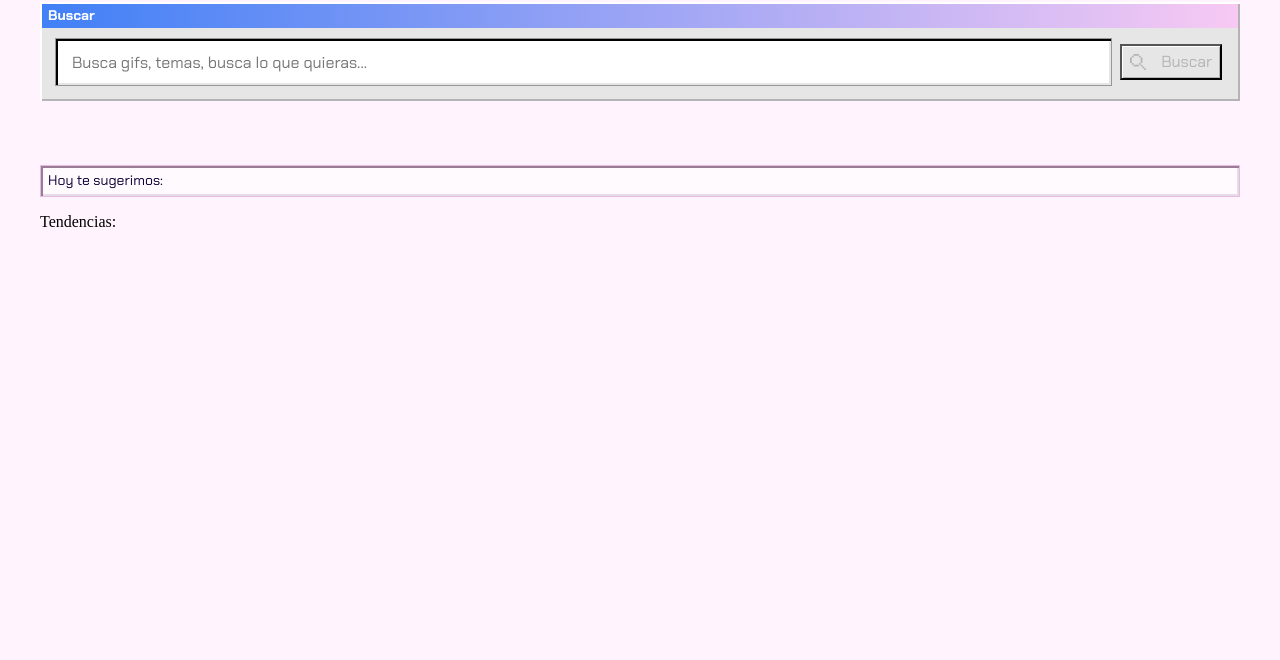
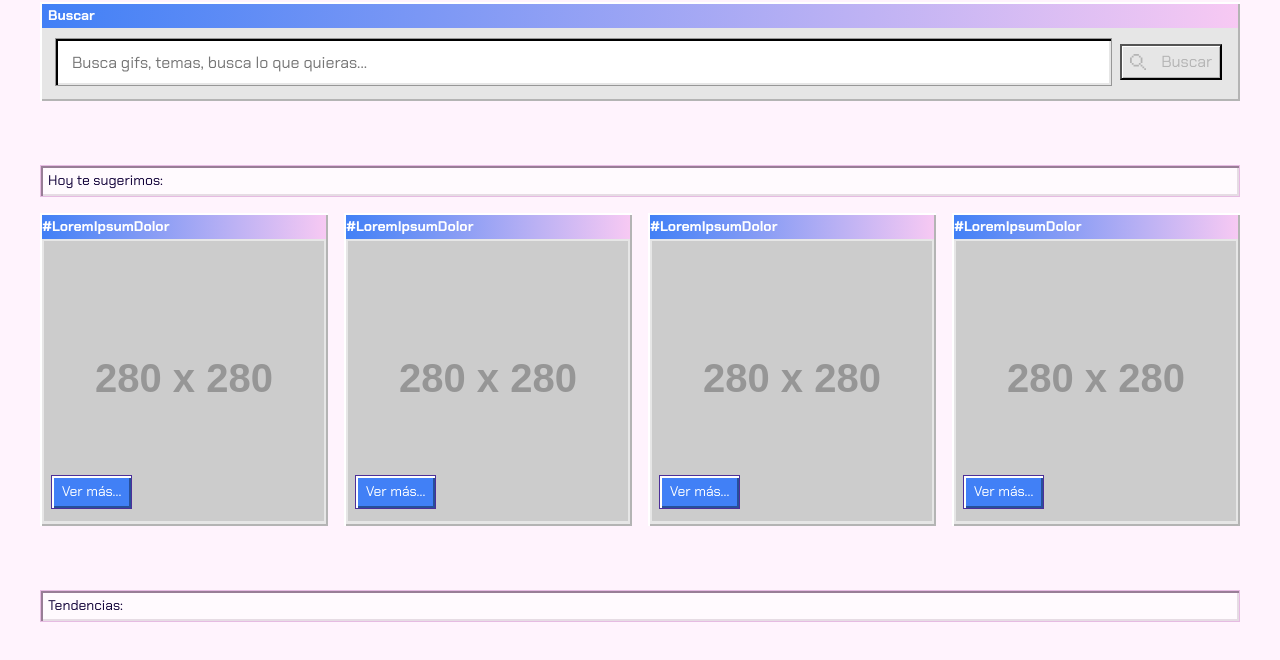
Before and after one commit to fvittorello/GifOS, a plain HTML site: page index.html in a window 1280 px wide. Shown: the part 136-796 px from the top of the page. Drawn offline with Linux system fonts and the light colour scheme; placeholder pictures from the web are drawn by us.

Commit message:
Initial wireframe

```diff
--- a/index.html
+++ b/index.html
@@ -42,10 +42,40 @@
                     <header class="today__title">
                         <p>Hoy te sugerimos:</p>
                     </header>
-                    <div class="today__item"></div>
-                    <div class="today__item"></div>
-                    <div class="today__item"></div>
-                    <div class="today__item"></div>
+                    <div class="today__container">
+                        <div class="today__item">
+                            <div class="item__header">
+                                <p class="item__header__text">#LoremIpsumDolor</p>
+                            </div>
+                            <img class="item__img" src="https://via.placeholder.com/280" alt="placeholder">
+                            <button class="item__btn" type="button">Ver más...</button>
+                        </div>
+
+                        <div class="today__item">
+                            <div class="item__header">
+                                <p class="item__header__text">#LoremIpsumDolor</p>
+                            </div>
+                            <img class="item__img" src="https://via.placeholder.com/280" alt="placeholder">
+                            <button class="item__btn" type="button">Ver más...</button>
+                        </div>
+
+                        <div class="today__item">
+                            <div class="item__header">
+                                <p class="item__header__text">#LoremIpsumDolor</p>
+                            </div>
+                            <img class="item__img" src="https://via.placeholder.com/280" alt="placeholder">
+                            <button class="item__btn" type="button">Ver más...</button>
+                        </div>
+
+                        <div class="today__item">
+                            <div class="item__header">
+                                <p class="item__header__text">#LoremIpsumDolor</p>
+                            </div>
+                            <img class="item__img" src="https://via.placeholder.com/280" alt="placeholder">
+                            <button class="item__btn" type="button">Ver más...</button>
+                        </div>
+                    </div>
+
                 </section>
 
                 <section class="tendencies">
--- a/styles/scss/_components.scss
+++ b/styles/scss/_components.scss
@@ -134,16 +134,98 @@
 }
 
 .today {
+	margin-top: 64px;
+
+	&__title {
 		height: 32px;
-	margin: 64px 0 16px 0;
+		padding: 0 7px;
+		margin-bottom: 16px;
 		display: flex;
 		align-items: center;
 		background: #fffafe;
 		border: 1px solid #e6bbe2;
 		box-shadow: inset 2px 2px $color-deadpink, inset -2px -2px #e6dce4;
+		color: $color-darkblue;
+		font-family: $font-primary;
+		font-weight: 400;
+		font-size: $font-14;
+		line-height: $font-18;
+	}
+
+	&__container {
+		display: flex;
+		justify-content: space-between;
+	}
+
+	&__item {
+		width: 288px;
+		height: 313px;
+		background: #e6e6e6;
+		box-shadow: inset 2px 2px $color-white, inset -2px -2px #b4b4b4;
+	}
+}
+
+.item {
+	&__header {
+		height: 24px;
+		margin: 0 2px;
+		display: flex;
+		align-items: center;
+		background: $color-gradient-day;
+		position: relative;
+		top: 2px;
+
+		&__text {
+			color: $color-white;
+			font-family: $font-primary;
+			font-size: $font-14;
+			font-weight: 700;
+			line-height: $font-18;
+		}
+	}
+
+	&__img {
+		width: 280px;
+		height: 280px;
+		position: relative;
+		top: 4px;
+		left: 4px;
+		z-index: 1;
+	}
+
+	&__btn {
+		width: 81px;
+		height: 34px;
+		display: flex;
+		justify-content: center;
+		align-items: center;
+		position: relative;
+		bottom: 46px;
+		left: 11px;
+		z-index: 2;
+		background: $color-blue;
+		border: 1px solid #4c2f99;
+		box-shadow: inset 2px 2px $color-white, inset -2px -2px #284f99;
+		color: $color-white;
+		font-family: $font-primary;
+		font-size: $font-14;
+		font-weight: 400;
+		line-height: $font-18;
+	}
+}
+
+.tendencies {
+	margin-top: 64px;
 
 	&__title {
+		height: 32px;
 		padding: 0 7px;
+		margin-bottom: 16px;
+		display: flex;
+		align-items: center;
+		background: #fffafe;
+		border: 1px solid #e6bbe2;
+		box-shadow: inset 2px 2px $color-deadpink, inset -2px -2px #e6dce4;
 		color: $color-darkblue;
 		font-family: $font-primary;
 		font-weight: 400;
```
Also changed, not shown: styles/style.css, 1 other file. Lines whose indentation alone changed are shown as unchanged.
